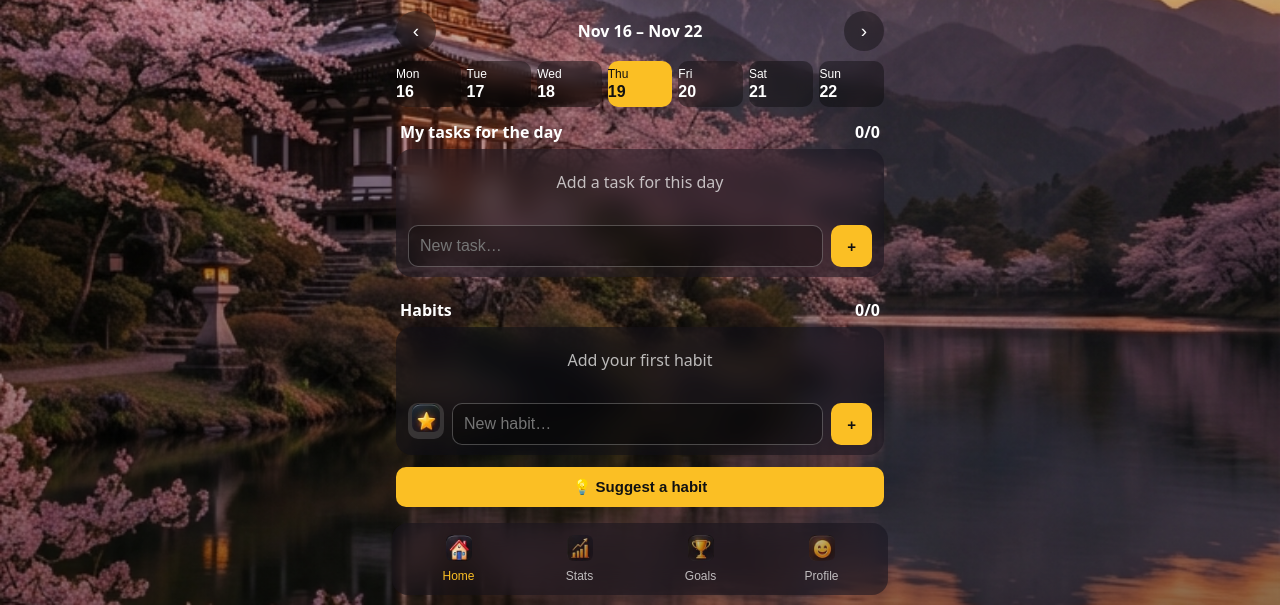
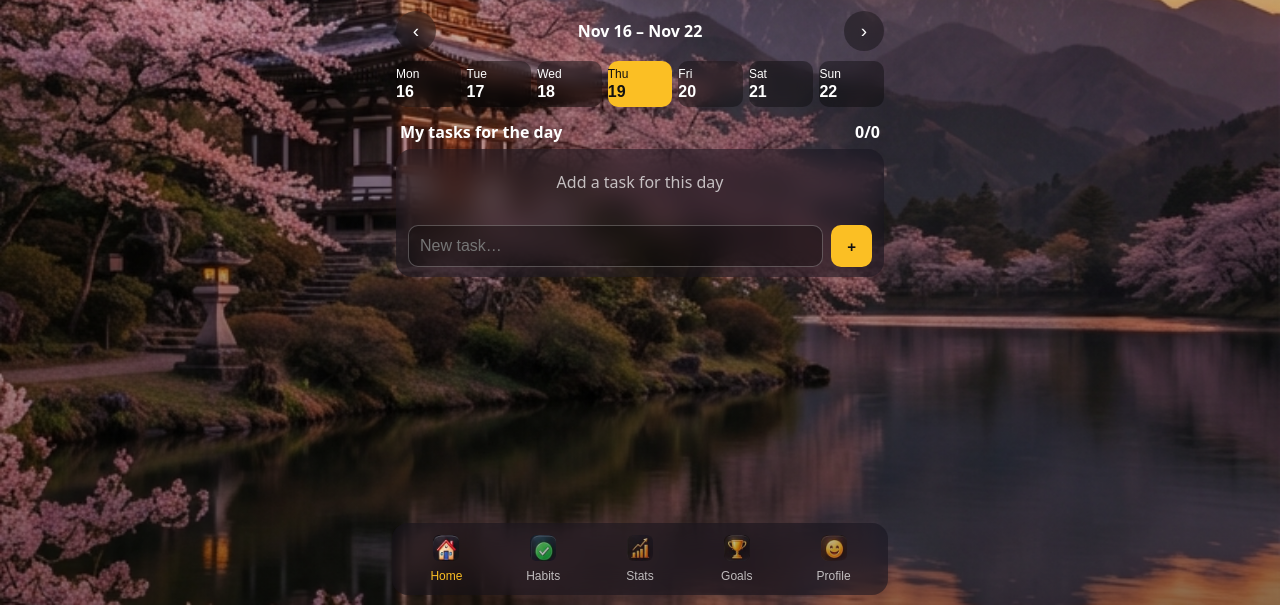
Before and after one commit to Scar163/habit-tracker, a website: page index.html in a window 1280 px wide. Shown: the part 195-800 px from the top of the page. Drawn offline with Linux system fonts and the light colour scheme.

Commit message:
Add files via upload

```diff
--- a/index.html
+++ b/index.html
@@ -129,7 +129,7 @@ const K='habit-tracker-v2';
 let D;try{D=JSON.parse(localStorage.getItem(K))}catch(e){}
 if(!D){D={theme:0,lang:(navigator.language||'en').slice(0,2),habits:[],goals:[]}}
 let hw=0,tab='home',sel=null,edit=false,hd=null,mn=null,rv=null,tm='',sugF='all',wk=0,sd=null,gp=[],pk=null,ni='sp:46',ng='sp:28';
-const LANGS=[['ru','Русский'],['en','English'],['zh','中文'],['es','Español'],['hi','हिन्दी'],['ar','العربية'],['fr','Français'],['pt','Português'],['de','Deutsch'],['ja','日本語'],['tr','Türkçe'],['uk','Українська'],['ko','한국어'],['it','Italiano']];
+const LANGS=[['ru','Русский'],['en','English'],['es','Español']];
 if(!LANGS.some(l=>l[0]==D.lang))D.lang='en';
 const KEYS='app today habits home stats goals prof addH addG noH noG left streak days best week theme lang backup save load del replace bad sugBtn sugTitle all rel n0 n1 n2 n3 n4 dw dk db dm df subAdd done missed weekSum pickIcon chIcon rename remove noSub remind reward rewardIs dlApp'.split(' ');
 const P={
@@ -159,6 +159,7 @@ L.ru.habits='Привычки';L.ru.tasks='Мои задачи на день';L.
 L.en.habits='Habits';L.en.tasks='My tasks for the day';L.en.addT='New task…';L.en.noT='Add a task for this day';
 L.ru.addCal='Добавить в календарь (каждый день)';L.en.addCal='Add to calendar (every day)';
 L.ru.ownBg='Свой фон из фото';L.en.ownBg='Use my own photo as background';L.ru.bgReset='Сбросить';L.en.bgReset='Reset';
+L.es.tasks='Mis tareas del día';L.es.addT='Nueva tarea…';L.es.noT='Añade una tarea para este día';L.es.habits='Hábitos';L.es.ownBg='Mi propia foto de fondo';L.es.bgReset='Restablecer';L.es.addCal='Añadir al calendario (cada día)';
 L.ru.remind='Напоминание';L.ru.reward='Награда';L.ru.rewardIs='Твоя награда';L.ru.dlApp='Скачать приложение для Android';
 L.ru.rewardAsk='Что ты получишь, когда выполнишь цель? (пусто — убрать)';L.ru.remindSet='Во сколько напоминать каждый день?';L.ru.remindOff='Выключить';L.ru.remindSave='Сохранить';L.ru.notifH='Пора отметить привычку';L.ru.notifG='Пора заняться целью';
 L.ru.remHint='Напоминания приходят каждый день в выбранное время. В установленном приложении они надёжные, в браузере приходят только пока страница открыта.';L.ru.wdHint='Виджет: удерживай палец на главном экране, затем «Виджеты» и «Habit Tracker».';L.ru.remTitle='Приложение, напоминания, виджет';
@@ -219,7 +220,7 @@ function render(){
   const t=T();document.documentElement.lang=D.lang;document.documentElement.dir=D.lang=='ar'?'rtl':'ltr';document.title=t.app;applyTheme();
   const tk=key(new Date());if(!sel)sel=tk;
   let h='';
-  if(tab=='home'&&hd!==null&&D.habits[hd]){
+  if(tab=='habits'&&hd!==null&&D.habits[hd]){
     const x=D.habits[hd],sb=x.sub||(x.sub=[]),dn=sb.filter(y=>y.log[sel]).length;
     h+=`<div class="top"><button class="ib" data-hb="1">←</button><h1>${esc(hn(x))}</h1><button class="ib" data-mn="h:${hd}">⋯</button></div>
     <div class="hero" style="margin:4px 4px 12px">${ic(hi(x),56)}<div><h2>${sb.length?dn+'/'+sb.length:''}</h2><p>${t.streak}: ${streak(x)} ${t.days}</p></div></div><div class="week">`;
@@ -230,7 +231,7 @@ function render(){
     h+=`<form class="add" data-f="s"><input placeholder="${t.subAdd}" autocomplete="off"><button>+</button></form></div>`;
   }else if(tab=='home'){
     const tl=D.tasks.filter(x=>x.d==sel),tdn=tl.filter(x=>x.done).length;
-    const n=D.habits.length,dn=D.habits.filter(x=>x.log[sel]).length,p=(n+tl.length)?Math.round((dn+tdn)/(n+tl.length)*100):0;
+    const p=tl.length?Math.round(tdn/tl.length*100):0;
     const mi=Math.min(4,Math.floor(p/25)),R=56,C=2*Math.PI*R;
     h+=`<div class="top"><span style="width:40px"></span><h1>${t.app}</h1><button class="ib" data-tab="prof">⚙</button></div>
     <div class="hero"><div class="ring"><svg width="132" height="132"><circle cx="66" cy="66" r="${R}" fill="none" stroke="rgba(255,255,255,.2)" stroke-width="10"/><circle cx="66" cy="66" r="${R}" fill="none" stroke="var(--ac)" stroke-width="10" stroke-linecap="round" stroke-dasharray="${C*p/100} ${C}"/></svg><div class="tx"><b>${p}%</b><span>${t.today}</span></div></div>
@@ -240,15 +241,20 @@ function render(){
     h+=`</div><div class="sect"><span>${t.tasks}</span><span>${tdn}/${tl.length}</span></div><div class="list glass">`;
     if(!tl.length)h+=`<div class="empty">${t.noT}</div>`;
     D.tasks.forEach((x,i)=>{if(x.d!=sel)return;h+=`<div class="row ${x.done?'done':''}"><div class="n">${esc(x.name)}</div><button class="x" data-tx="${i}">✕</button><button class="chk ${x.done?'on':''}" data-tk="${i}">${x.done?'✓':''}</button></div>`});
-    h+=`<form class="add" data-f="t"><input placeholder="${t.addT}" autocomplete="off"><button>+</button></form></div>
-    <div class="sect" style="margin-top:22px"><span>${t.habits}</span><span>${dn}/${n}</span></div><div class="list glass">`;
+    h+=`<form class="add" data-f="t"><input placeholder="${t.addT}" autocomplete="off"><button>+</button></form></div>`;
+  }else if(tab=='habits'){
+    const n=D.habits.length,dn=D.habits.filter(x=>x.log[sel]).length;
+    h+=`<div class="top"><span style="width:40px"></span><h1>${t.habits}</h1><span style="width:40px"></span></div>`;
+    const ds=wkDays(hw);h+=`<div class="wk"><button class="ib" data-hw="-1">‹</button><b>${fd(ds[0],{day:'numeric',month:'short'})} – ${fd(ds[6],{day:'numeric',month:'short'})}</b><button class="ib" data-hw="1" ${hw>=0?'disabled style="opacity:.4"':''}>›</button></div><div class="week">`;
+    ds.forEach(d=>{const k=key(d);h+=`<button data-d="${k}" class="${k==sel?'sel':''}" ${k>tk?'disabled':''}>${fd(d,{weekday:'short'})}<b>${d.getDate()}</b></button>`});
+    h+=`</div><div class="sect"><span>${t.habits}</span><span>${dn}/${n}</span></div><div class="list glass">`;
     if(!n)h+=`<div class="empty">${t.noH}</div>`;
     D.habits.forEach((x,i)=>{const sb=x.sub||[],sc=sb.filter(y=>y.log[sel]).length;h+=`<div class="row"><span class="ico">${ic(hi(x))}</span><div class="n" data-hd="${i}" style="cursor:pointer">${esc(hn(x))}<small>${t.streak}: ${streak(x)} ${t.days}${sb.length?` · ${sc}/${sb.length}`:''}${x.rm?` · ⏰ ${x.rm}`:''}</small></div><button class="mb" data-mn="h:${i}">⋯</button><button class="chk ${x.log[sel]?'on':''}" data-h="${i}">${x.log[sel]?'✓':''}</button></div>`});
     h+=`<form class="add" data-f="h"><button type="button" class="icb" data-pk="nh">${ic(ni)}</button><input placeholder="${t.addH}" autocomplete="off"><button>+</button></form></div>
     <button class="btn" style="width:100%;margin-top:12px" data-tab="sug">💡 ${t.sugBtn}</button>`;
   }else if(tab=='sug'){
     const ru=D.lang=='ru',lv=ru?['','Слабая','Средняя','Хорошая']:['','Weak','Medium','Good'];
-    h+=`<div class="top"><button class="ib" data-tab="home">←</button><h1>${t.sugTitle}</h1><span style="width:40px"></span></div>
+    h+=`<div class="top"><button class="ib" data-tab="habits">←</button><h1>${t.sugTitle}</h1><span style="width:40px"></span></div>
     <div class="week" style="flex-wrap:wrap">`+[['all',t.all],...Object.entries(GR).map(([k,v])=>[k,v[ru?0:1]])].map(([k,l])=>`<button data-sf="${k}" class="${sugF==k?'sel':''}" style="flex:none;padding:8px 14px;font-size:14px">${l}</button>`).join('')+`</div>`;
     SUG.filter(x=>sugF=='all'||x.g==sugF).forEach(x=>{
       const has=D.habits.some(y=>y.s==x.id||y.k==x.id);
@@ -298,7 +304,7 @@ function render(){
   if(rv)h+=remindHTML();
   if(tm)h+=`<div class="toast">🎉 ${esc(tm)}</div>`;
   m.innerHTML=h;
-  nav.innerHTML=[['home','sp:56',t.home],['stats','sp:25',t.stats],['goals','sp:98',t.goals],['prof','sp:96',t.prof]].map(([k,i,l])=>`<button data-tab="${k}" class="${tab==k?'a':''}"><i>${ic(i,26)}</i>${l}</button>`).join('');
+  nav.innerHTML=[['home','sp:56',t.home],['habits','sp:45',t.habits],['stats','sp:25',t.stats],['goals','sp:98',t.goals],['prof','sp:96',t.prof]].map(([k,i,l])=>`<button data-tab="${k}" class="${tab==k?'a':''}"><i>${ic(i,26)}</i>${l}</button>`).join('');
 }
 const m=document.getElementById('m'),nav=document.getElementById('nav');
 const app=document.getElementById('app');
@@ -327,7 +333,7 @@ app.addEventListener('click',e=>{
   else if(d.hb)hd=null;
   else if(d.sc!==undefined){const l=D.habits[hd].sub[d.sc].log;l[sel]?delete l[sel]:l[sel]=1}
   else if(d.sx!==undefined)D.habits[hd].sub.splice(d.sx,1);
-  else if(d.tab){tab=d.tab;if(tab=='home')hd=null}
+  else if(d.tab){tab=d.tab;if(tab=='home'||tab=='habits')hd=null}
   else if(d.d)sel=d.d;
   else if(d.sd)sd=d.sd;
   else if(d.wk){wk=Math.min(0,wk+ +d.wk);sd=null}
```
